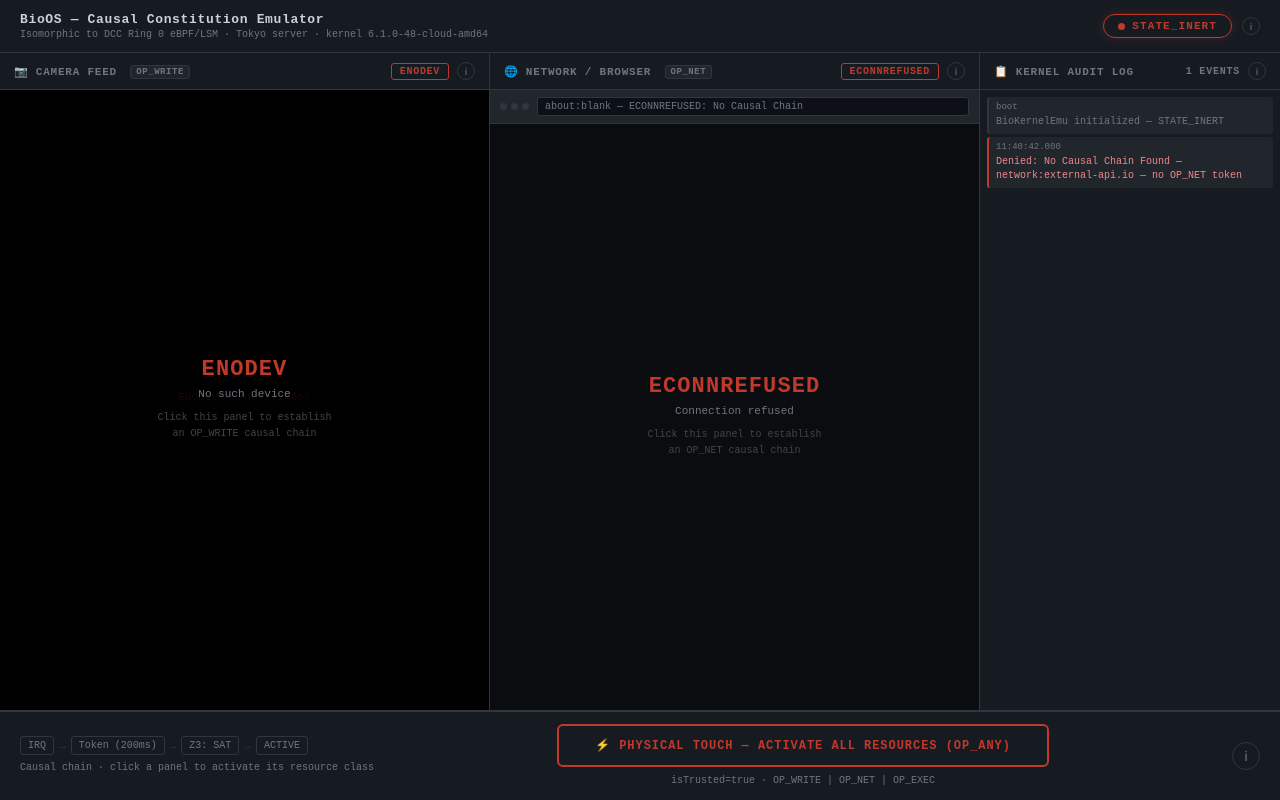
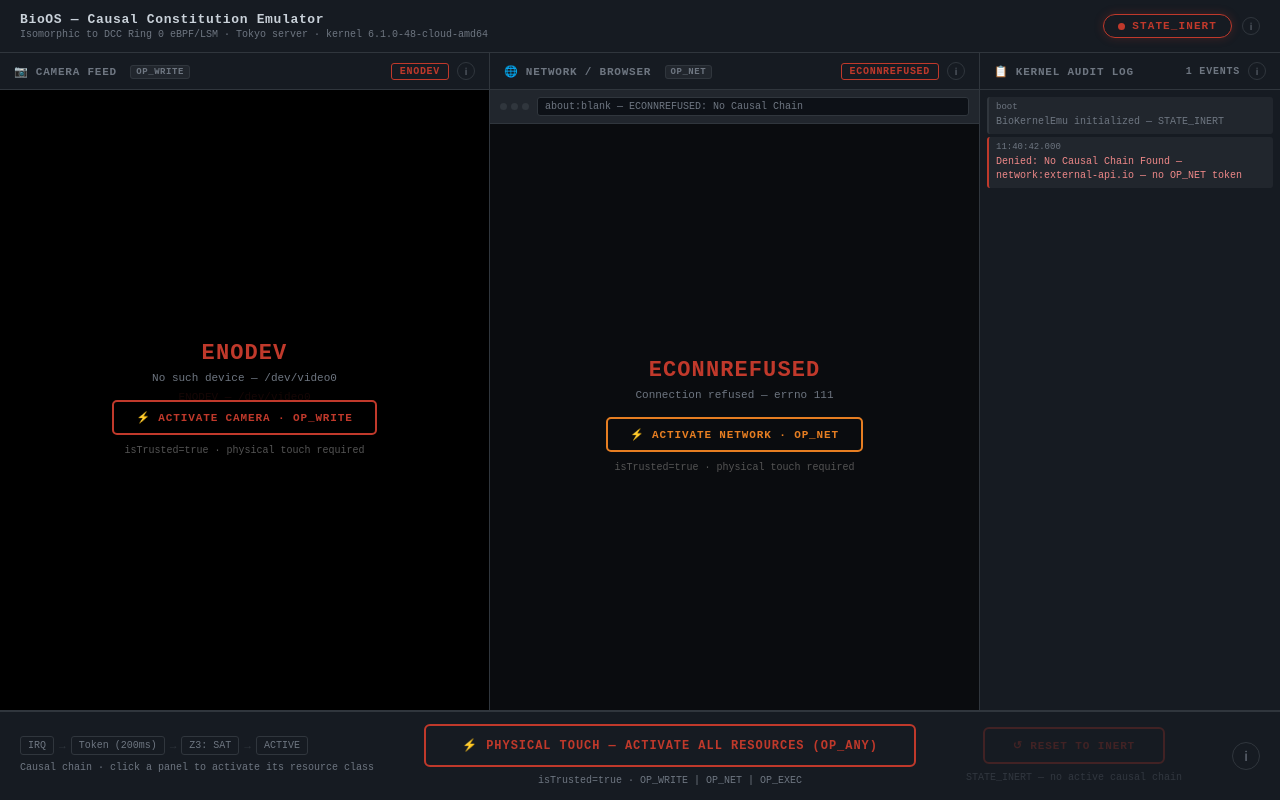
Before and after one commit to LemonScripter/biowallet, a website: page bio_kernel_emu/demo/index.html in a window 1280 px wide. Drawn offline with Linux system fonts and the light colour scheme.

Commit message:
bio_kernel_emu v0.6.0: manual reset + activate buttons + no auto-timer
- ACTIVE state persists indefinitely (no auto-reset timer)
- Footer: RESET TO INERT button appears when ACTIVE, dims when INERT
- Camera overlay: pulsing ⚡ ACTIVATE CAMERA · OP_WRITE button
- Browser overlay: pulsing ⚡ ACTIVATE NETWORK · OP_NET button
- Reset handler: kernel.stateManager.setState(STATE_INERT) + audit log entry
- CSS: .activate-btn pulse animation, .reset-btn.live transition

Co-Authored-By: Claude Sonnet 4.6 <noreply@anthropic.com>

```diff
--- a/bio_kernel_emu/demo/bundle.js
+++ b/bio_kernel_emu/demo/bundle.js
@@ -161,17 +161,6 @@ CausalIRQBridge.prototype.trigger = function(event, opClass) {
     this._stateManager.takeSnapshot();
     this._stateManager.setState(STATE_ACTIVE, opClass);
     if (this._auditLog) this._auditLog.active(this._token.pid, opClass);
-
-    // Reset visual-hold timer on each new physical touch
-    var self = this;
-    var pid  = this._token.pid;
-    if (this._activeTimer) clearTimeout(this._activeTimer);
-    this._activeTimer = setTimeout(function() {
-        self._stateManager.setState(STATE_INERT, 0);
-        if (self._auditLog) self._auditLog.expired(pid);
-        self._token       = null;
-        self._activeTimer = null;
-    }, DEMO_ACTIVE_DURATION_MS);
 
     for (var i = 0; i < this._handlers.length; i++) this._handlers[i](this._token);
 };
@@ -368,6 +357,8 @@ var browserPanel = document.getElementById('browser-panel');
 var browserIframe = document.getElementById('browser-iframe');
 var cameraOvl    = document.getElementById('camera-overlay');
 var browserOvl   = document.getElementById('browser-overlay');
+var resetBtn     = document.getElementById('reset-btn');
+var resetHint    = document.getElementById('reset-hint');
 var canvas       = document.getElementById('camera-canvas');
 var ctx          = canvas.getContext('2d');
 var chainViz     = document.querySelector('.chain-viz');
@@ -461,6 +452,10 @@ kernel.onStateChange(function(from, to, opClass) {
         stateLabel.textContent = 'STATE_ACTIVE · ' + label;
         triggerBtn.className   = 'trigger-btn active';
         chainViz.className     = 'chain-viz chain-active';
+        resetBtn.className     = 'reset-btn live';
+        resetBtn.disabled      = false;
+        resetHint.textContent  = 'STATE_ACTIVE — click to reset';
+        resetHint.style.opacity = '1';
 
         var writeActive = !!(opClass & OP_WRITE);
         var netActive   = !!(opClass & OP_NET);
@@ -475,6 +470,10 @@ kernel.onStateChange(function(from, to, opClass) {
         stateLabel.textContent = 'STATE_INERT';
         triggerBtn.className   = 'trigger-btn';
         chainViz.className     = 'chain-viz';
+        resetBtn.className     = 'reset-btn';
+        resetBtn.disabled      = true;
+        resetHint.textContent  = 'STATE_INERT — no active causal chain';
+        resetHint.style.opacity = '0.3';
         updateCamera(false);
         updateBrowser(false);
     }
@@ -505,6 +504,13 @@ browserPanel.querySelector('.panel-body').addEventListener('mousedown', function
 triggerBtn.addEventListener('mousedown', function(e) {
     kernel.irqBridge.trigger(e, OP_ANY);
     e.stopPropagation();
+});
+
+// ── Reset to INERT (manual, jury-demo mode) ──
+resetBtn.addEventListener('mousedown', function(e) {
+    e.stopPropagation();
+    kernel.stateManager.setState(STATE_INERT, 0);
+    kernel.auditLog._emit('system', 'Manual reset — STATE_INERT restored', 'demo_ui');
 });
 
 // ── Autonomous bot simulation (headless server isomorph) ──
--- a/bio_kernel_emu/demo/index.html
+++ b/bio_kernel_emu/demo/index.html
@@ -52,8 +52,11 @@
             <canvas id="camera-canvas"></canvas>
             <div class="resource-overlay" id="camera-overlay">
                 <div class="overlay-code">ENODEV</div>
-                <div class="overlay-msg">No such device</div>
-                <div class="overlay-hint">Click this panel to establish<br>an OP_WRITE causal chain</div>
+                <div class="overlay-msg">No such device — /dev/video0</div>
+                <button class="activate-btn" id="camera-activate-btn">
+                    ⚡ ACTIVATE CAMERA · OP_WRITE
+                </button>
+                <div class="overlay-hint">isTrusted=true · physical touch required</div>
             </div>
         </div>
     </div>
@@ -79,8 +82,11 @@
             <div class="browser-content">
                 <div class="resource-overlay" id="browser-overlay">
                     <div class="overlay-code">ECONNREFUSED</div>
-                    <div class="overlay-msg">Connection refused</div>
-                    <div class="overlay-hint">Click this panel to establish<br>an OP_NET causal chain</div>
+                    <div class="overlay-msg">Connection refused — errno 111</div>
+                    <button class="activate-btn activate-btn-net" id="browser-activate-btn">
+                        ⚡ ACTIVATE NETWORK · OP_NET
+                    </button>
+                    <div class="overlay-hint">isTrusted=true · physical touch required</div>
                 </div>
                 <iframe id="browser-iframe" src="about:blank"
                     style="position:absolute;inset:0;width:100%;height:100%;border:none;opacity:0;transition:opacity .5s ease .15s;"
@@ -132,6 +138,13 @@
             <div class="trigger-hint">isTrusted=true · OP_WRITE | OP_NET | OP_EXEC</div>
         </div>
 
+        <div style="display:flex;flex-direction:column;align-items:center;gap:6px;">
+            <button id="reset-btn" class="reset-btn" disabled>
+                ↺ RESET TO INERT
+            </button>
+            <div class="trigger-hint" id="reset-hint" style="opacity:0.3;">STATE_INERT — no active causal chain</div>
+        </div>
+
         <button class="info-btn info-btn-lg" data-modal="trigger">ℹ</button>
     </div>
 
--- a/bio_kernel_emu/demo/styles.css
+++ b/bio_kernel_emu/demo/styles.css
@@ -110,10 +110,58 @@ body {
     transition: opacity var(--transition);
     background: rgba(0,0,0,.55);
 }
-.resource-overlay.hidden { opacity: 0; }
+.resource-overlay.hidden { opacity: 0; pointer-events: none; }
 .overlay-code { font-size: 22px; font-weight: 700; color: var(--inert-color); letter-spacing: .05em; }
 .overlay-msg  { font-size: 11px; color: var(--text-dim); }
-.overlay-hint { font-size: 10px; color: #444; text-align: center; line-height: 1.6; margin-top: 4px; }
+.overlay-hint { font-size: 10px; color: #555; text-align: center; line-height: 1.6; margin-top: 2px; }
+
+/* ── Activate button (inside overlay) ── */
+.activate-btn {
+    pointer-events: all;
+    margin-top: 10px;
+    padding: 9px 22px;
+    border: 2px solid var(--inert-color);
+    border-radius: 5px;
+    background: transparent;
+    color: var(--inert-color);
+    font-family: var(--mono);
+    font-size: 11px;
+    font-weight: 700;
+    letter-spacing: .08em;
+    cursor: pointer;
+    animation: activate-pulse 2s ease-in-out infinite;
+    transition: background .15s;
+}
+.activate-btn:hover  { background: rgba(192,57,43,.15); }
+.activate-btn:active { background: rgba(192,57,43,.3); }
+.activate-btn-net { border-color: #e67e22; color: #e67e22; animation: activate-pulse-net 2s ease-in-out infinite; }
+.activate-btn-net:hover  { background: rgba(230,126,34,.15); }
+@keyframes activate-pulse     { 0%,100%{box-shadow:0 0 0 0 rgba(192,57,43,.5)} 50%{box-shadow:0 0 0 7px rgba(192,57,43,0)} }
+@keyframes activate-pulse-net { 0%,100%{box-shadow:0 0 0 0 rgba(230,126,34,.5)} 50%{box-shadow:0 0 0 7px rgba(230,126,34,0)} }
+
+/* ── Reset button ── */
+.reset-btn {
+    padding: 10px 28px;
+    border: 2px solid var(--inert-color);
+    border-radius: 6px;
+    background: transparent;
+    color: var(--inert-color);
+    font-family: var(--mono);
+    font-size: 11px;
+    font-weight: 700;
+    letter-spacing: .08em;
+    cursor: pointer;
+    opacity: 0.25;
+    transition: opacity .35s, box-shadow .35s, background .15s;
+    pointer-events: none;
+}
+.reset-btn.live {
+    opacity: 1;
+    pointer-events: all;
+    box-shadow: 0 0 12px rgba(192,57,43,.3);
+}
+.reset-btn.live:hover  { background: rgba(192,57,43,.1); }
+.reset-btn.live:active { background: rgba(192,57,43,.25); }
 
 /* ── Browser ── */
 .browser-chrome {
```
